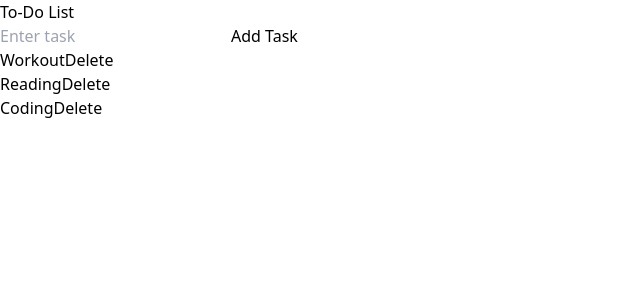
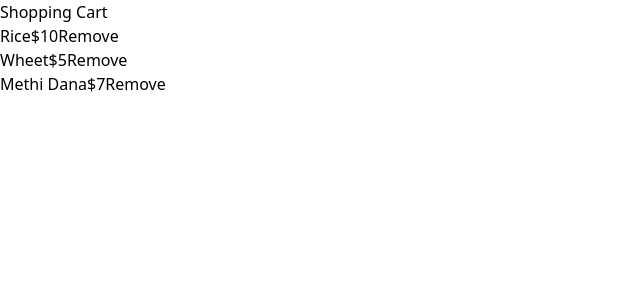
Before and after one commit to believeharsh/Web-Features-React, a React (Vite) app: page / in a window 1280 px wide. Shown: the top 300 px of the page, without its empty margins (0-640 px from the left). Built offline with nearby package versions, Linux system fonts and the light colour scheme.

Commit message:
understood context api very well

```diff
--- a/src/App.jsx
+++ b/src/App.jsx
@@ -6,10 +6,9 @@
 import UseImmer from './components/UseImmer/UseImmer'
 import List from './components/Update-Obj-Inside-arr/List'
 import UseShoppingCart from './components/ShoppingCart/UseShoppingCart'
-import Profile from './components/Contextapi/Profile'
-
-import { ContextProvider } from './components/Contextapi/MyContext'
+import CartProvider from './components/Contextapi/CartProvider'
 import Maincontainer from './components/To-do-app/Maincontainer'
+import ShoppingCart from './components/Contextapi/ShoppingCart'
 
 
 
@@ -19,8 +18,8 @@
 const App = () => {
   return (
 
-    <ContextProvider>
-    {/* <Profile/> */}
+    <CartProvider>
+    <ShoppingCart/>
 
     {/* <UseTooltip/> */}
     {/* <Conditional/> */}
@@ -29,8 +28,8 @@
     {/* <UseImmer/> */}
     {/* <List/> */}
     {/* <UseShoppingCart/> */}
-    <Maincontainer/>
-    </ContextProvider>
+    {/* <Maincontainer/> */}
+    </CartProvider>
 
 
 
--- /dev/null
+++ b/src/components/Contextapi/CartContext.jsx
@@ -0,0 +1,5 @@
+import React, { createContext } from 'react';
+
+const CartContext = createContext();
+
+export default CartContext;
--- /dev/null
+++ b/src/components/Contextapi/CartProvider.jsx
@@ -0,0 +1,29 @@
+import { useState } from "react";
+import CartContext from "./CartContext";
+
+
+const CartProvider = ({ children }) => {
+  const [cart, setCart] = useState([
+    {id:1, name:"Rice", price:10},
+    {id:2, name:"Wheet", price:5},
+    {id:3, name:"Methi Dana", price:7},
+  ]);
+
+  const addToCart = (item) => {
+    setCart([...cart, item]);
+  };
+
+  const removeFromCart = (itemId) => {
+    setCart(cart.filter(item => item.id !== itemId));
+  };
+
+  // Functions to update the cart state
+
+  return (
+    <CartContext.Provider value={{ cart, addToCart, removeFromCart }}>
+    {children}
+  </CartContext.Provider>
+  );
+};
+
+export default CartProvider;
--- a/src/components/Contextapi/MyContext.jsx
+++ /dev/null
@@ -1,15 +0,0 @@
-import React, { createContext, useState } from 'react';
-
-const UserContext = createContext();
-
-const ContextProvider = ({ children }) => {
-    const [Input, setInput] = useState('Harsh Dahiya')
-
-  return (
-    <UserContext.Provider value={{Input, setInput}}>
-      {children}
-    </UserContext.Provider>
-  );
-};
-
-export { UserContext, ContextProvider };
--- a/src/components/Contextapi/Profile.jsx
+++ /dev/null
@@ -1,14 +0,0 @@
-import React from 'react'
-import { useContext } from 'react'
-import {UserContext} from './MyContext'
-const Profile = () => {
-    const {Input, setInput} = useContext(UserContext)
-  return (
-    <div>
-      <h1 className='text-black text-2xl'>Hey Your Data is {Input}</h1>
-      <button onClick={() => setInput("Your Data has changed")}>Change The Data </button>
-    </div>
-  )
-}
-
-export default Profile
--- /dev/null
+++ b/src/components/Contextapi/ShoppingCart.jsx
@@ -0,0 +1,35 @@
+import React from "react";
+import UseCart from "./UseCart";
+
+function ShoppingCart() {
+  const { cart, removeFromCart } = UseCart();
+
+  return (
+    <div className="bg-gray-100 p-4 rounded shadow">
+      <h2 className="text-xl font-bold mb-4">Shopping Cart</h2>
+      {cart.length > 0 ? (
+        <ul>
+          {cart.map((item) => (
+            <li
+              key={item.id}
+              className="flex items-center justify-between py-2 border-b"
+            >
+              <span className="">{item.name}</span>
+              <span className="text-gray-600">${item.price}</span>
+              <button
+                onClick={() => removeFromCart(item.id)}
+                className="text-red-500 hover:text-red-700"
+              >
+                Remove
+              </button>
+            </li>
+          ))}
+        </ul>
+      ) : (
+        <p>Your cart is empty.</p>
+      )}
+    </div>
+  );
+}
+
+export default ShoppingCart;
--- /dev/null
+++ b/src/components/Contextapi/UseCart.jsx
@@ -0,0 +1,9 @@
+import { useContext } from 'react';
+import CartContext from './CartContext';
+
+const UseCart = () => {
+  const { cart, addToCart, removeFromCart } = useContext(CartContext);
+  return { cart, addToCart, removeFromCart };
+};
+
+export default UseCart;
--- a/src/components/To-do-app/Maincontainer.jsx
+++ b/src/components/To-do-app/Maincontainer.jsx
@@ -3,33 +3,27 @@
 import Tasklist from "./Tasklist";
 
 const Maincontainer = () => {
-    const InitlaTasks = [
-        {id: 121, text:"Workout", completed:false},
-        {id: 122, text:"Reading", completed:false},
-        {id: 124, text:"Coding", completed:false}
-    ]
+  const InitlaTasks = [
+    { id: 121, text: "Workout", completed: false },
+    { id: 122, text: "Reading", completed: false },
+    { id: 124, text: "Coding", completed: false },
+  ];
   const [tasks, setTasks] = useState(InitlaTasks);
 
+  const addTask = (task) => {
+    const isTaskExists = tasks.some((t) => t.text === task);
 
-const addTask = (task) => {
-    const isTaskExists = tasks.some(t => t.text === task);
-
-    if(!isTaskExists){
-        let newTask = {
-            id: Date.now(),
-            text: task,
-            completed:false
-         }
-         setTasks([...tasks, newTask])
+    if (!isTaskExists) {
+      let newTask = {
+        id: Date.now(),
+        text: task,
+        completed: false,
+      };
+      setTasks([...tasks, newTask]);
+    } else {
+      alert("this Task is already there ");
     }
-    else{
-        alert("this Task is already there ")
-    }
-
-}
-
-
-
+  };
 
   const toggleTaskCompletion = (taskId) => {
     const updatedTasks = tasks.map((task) => {
@@ -50,7 +44,7 @@
     <>
       <div className="max-w-md mx-auto p-4">
         <h1 className="text-2xl font-bold mb-4">To-Do List</h1>
-        <div >
+        <div>
           <Task addTask={addTask} />
           <Tasklist
             Tasks={tasks}
```
